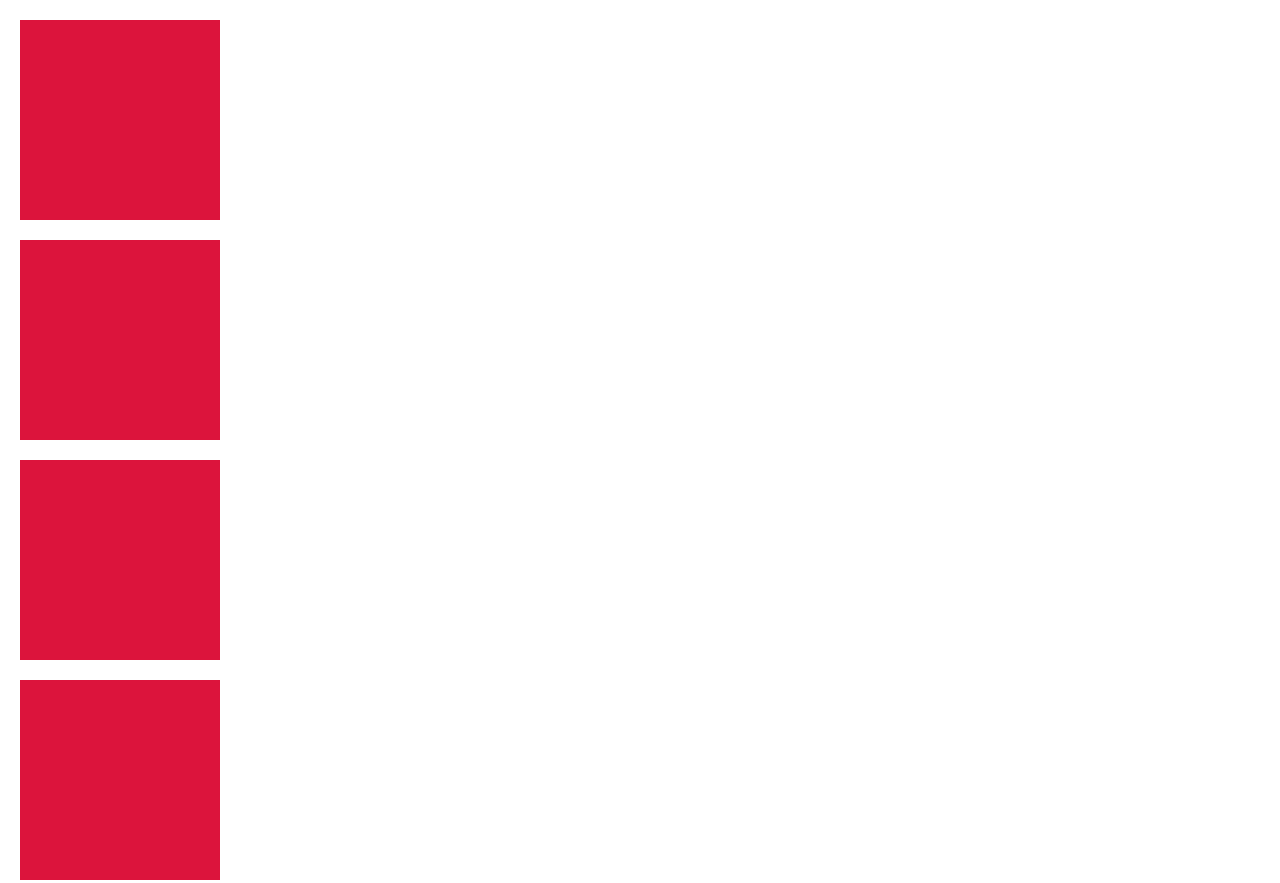
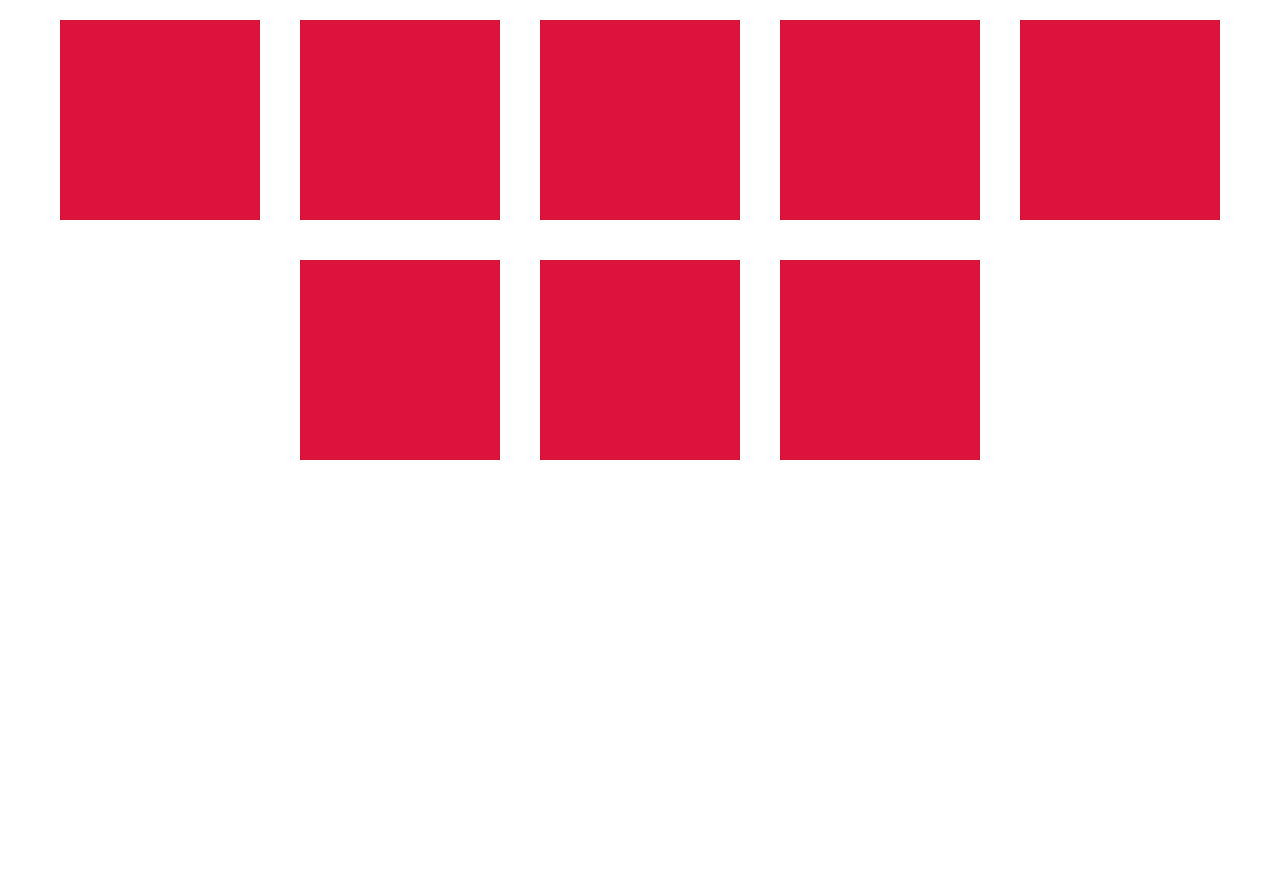
Before and after one commit to msaeed8/responsive-boxes, a plain HTML site: page index.html in a window 1280 px wide. Shown: the top 883 px of the page. After the commit the page ends 800 px from the top, so only its background shows below. Drawn offline with Linux system fonts and the light colour scheme.

Commit message:
style desktop layout

```diff
--- a/style.css
+++ b/style.css
@@ -8,6 +8,12 @@ body {
 * {
   box-sizing: border-box;
 }
+.main {
+  display: flex;
+  flex-flow: row wrap;
+  justify-content: center;
+  align-items: center;
+}
 .box {
   width: 200px;
   height: 200px;
```
